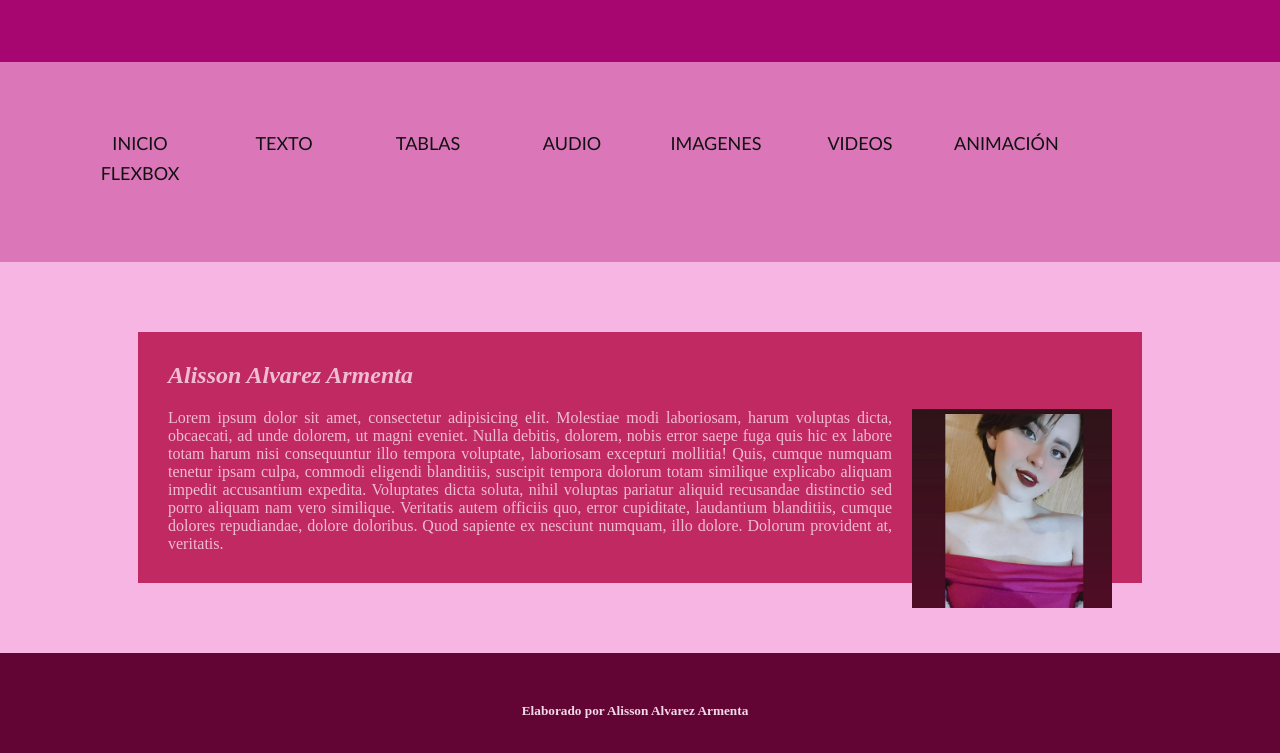
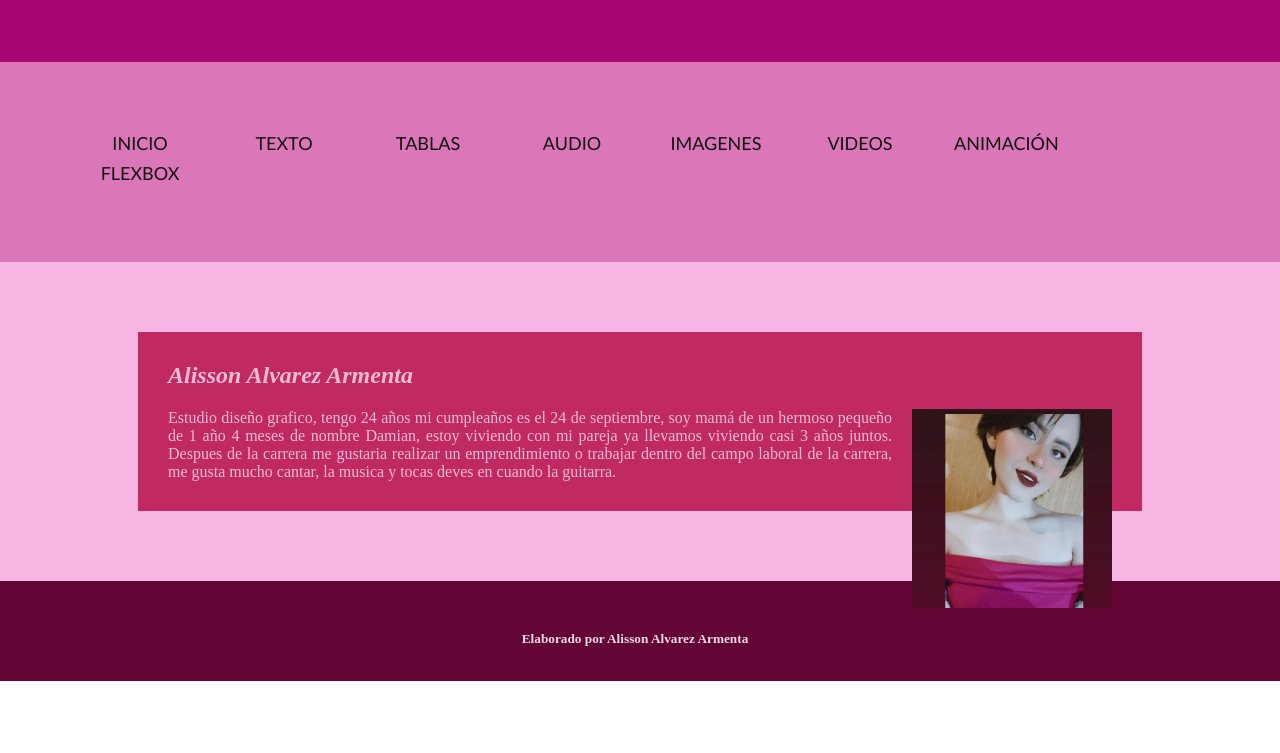
Before and after one commit to Alis2701/Alis2701.github.io, a plain HTML site: page index.html in a window 1280 px wide. Shown: the part 138-891 px from the top of the page. After the commit the page ends 819 px from the top, so only its background shows below. Drawn offline with Linux system fonts and the light colour scheme; a web font is replaced by a local one.

Commit message:
Update index.html
actualización descripción

```diff
--- a/index.html
+++ b/index.html
@@ -25,7 +25,8 @@
   <section>
     <h2>Alisson Alvarez Armenta</h2>
     <img src="../imagenes/334316943_887111449169244_2849108388072489135_n.jpg" alt="" width="100" height="100" id="img_al"/><p>
-  Lorem ipsum dolor sit amet, consectetur adipisicing elit. Molestiae modi laboriosam, harum voluptas dicta, obcaecati, ad unde dolorem, ut magni eveniet. Nulla debitis, dolorem, nobis error saepe fuga quis hic ex labore totam harum nisi consequuntur illo tempora voluptate, laboriosam excepturi mollitia! Quis, cumque numquam tenetur ipsam culpa, commodi eligendi blanditiis, suscipit tempora dolorum totam similique explicabo aliquam impedit accusantium expedita. Voluptates dicta soluta, nihil voluptas pariatur aliquid recusandae distinctio sed porro aliquam nam vero similique. Veritatis autem officiis quo, error cupiditate, laudantium blanditiis, cumque dolores repudiandae, dolore doloribus. Quod sapiente ex nesciunt numquam, illo dolore. Dolorum provident at, veritatis.</p>
+  Estudio diseño grafico, tengo 24 años mi cumpleaños es el 24 de septiembre, soy mamá de un hermoso pequeño de 1 año 4 meses de nombre Damian, estoy viviendo con mi pareja ya llevamos viviendo casi 3 años juntos.
+    Despues de la carrera me gustaria realizar un emprendimiento o trabajar dentro del campo laboral de la carrera, me gusta mucho cantar, la musica y tocas deves en cuando la guitarra.</p>
 
 </section>
 </main>
```
